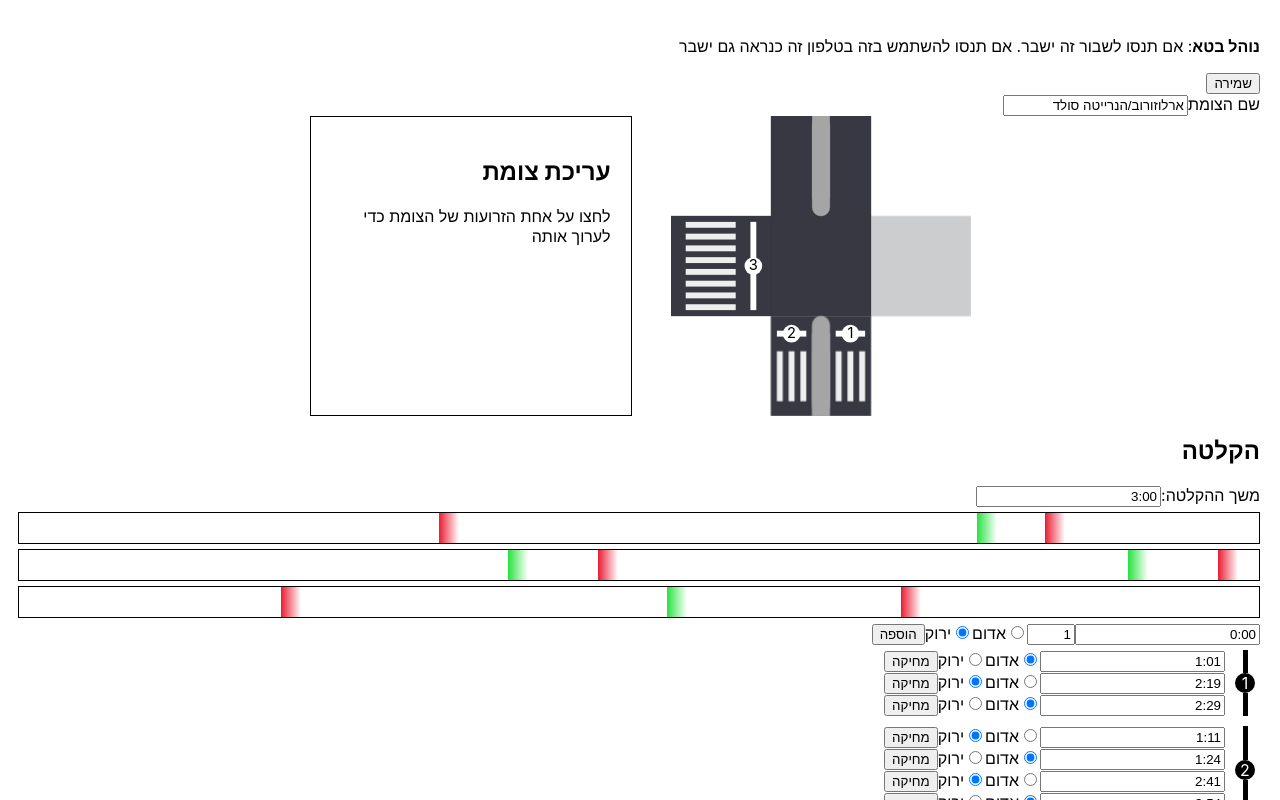
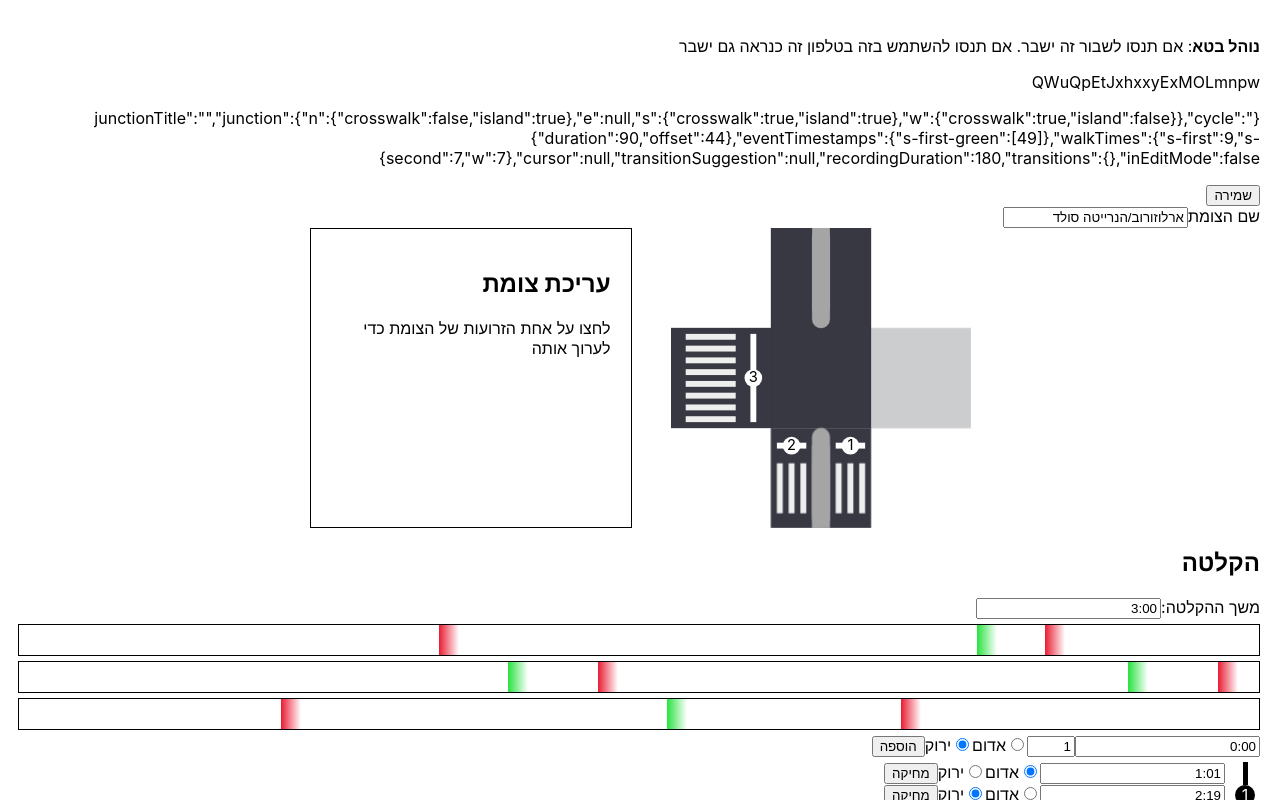
Before and after one commit to danfishgold/crosswalk-timing, a React (Vite) app: page / in a window 1280 px wide. Shown: the top 800 px of the page. Built offline with nearby package versions, Linux system fonts and the light colour scheme.

Commit message:
State encoding + decoding
There was some extra squeezing (base13-base16) that I had to give up on
because of rounding errors with very large numbers :(

```diff
--- a/src/App.tsx
+++ b/src/App.tsx
@@ -4,15 +4,19 @@ import JunctionSection from './Junction/JunctionSection'
 import RecordingSection from './Recording/RecordingSection'
 import { toggleEditMode } from './reducer'
 import SimulationSection from './Simulation/SimulationSection'
+import { decodeState, encodeState } from './stateCoding'
 import { useDispatch, useSelector } from './store'
 
 function App() {
+  const state = useSelector((state) => state)
   return (
     <div>
       <p>
         <strong>נוהל בטא</strong>: אם תנסו לשבור זה ישבר. אם תנסו להשתמש בזה
         בטלפון זה כנראה גם ישבר
       </p>
+      <p>{encodeState(state)}</p>
+      <p>{JSON.stringify(decodeState(encodeState(state)))}</p>
       <EditModeToggle />
       <JunctionSection />
       <RecordingSection />
--- a/src/reducer.ts
+++ b/src/reducer.ts
@@ -368,8 +368,11 @@ export const selectCrosswalkTransitionsAndIds = createSelector<
 
 export const selectCrosswalkIds = createSelector(
   (state: State) => state.junction,
-  (junction): CrosswalkId[] =>
-    legIds.flatMap((legId) => {
+  junctionCrosswalkIds,
+)
+
+export function junctionCrosswalkIds(junction: Junction): CrosswalkId[] {
+  return legIds.flatMap((legId) => {
     const leg = junction[legId]
     if (!leg || !leg.crosswalk) {
       return []
@@ -381,8 +384,8 @@ export const selectCrosswalkIds = createSelector(
       ]
     }
     return [{ legId: legId as LegId }]
-    }),
-)
+  })
+}
 
 export const selectCycleDurationSuggestions = createSelector(
   (state: State) => state.transitions,
--- /dev/null
+++ b/src/stateCoding.ts
@@ -0,0 +1,267 @@
+import { timedEventKey, TimedEventKey } from './Cycle/timedEvents'
+import {
+  CrosswalkId,
+  CrosswalkKey,
+  crosswalkKey,
+  Cycle,
+  Junction,
+  junctionCrosswalkIds,
+  Leg,
+  LegId,
+  legIds,
+  State,
+} from './reducer'
+
+export function encodeState(state: State): string {
+  const { junctionTitle, junction, cycle, eventTimestamps, walkTimes } = state
+  const crosswalkIds = junctionCrosswalkIds(junction)
+
+  const otherStuff = [
+    encodeJunction(junction),
+    encodeCycle(cycle),
+    encodeTimestamps(eventTimestamps, crosswalkIds),
+    encodeWalkTimes(walkTimes, crosswalkIds),
+  ].join('|')
+
+  // return `${junctionTitle}/${squeeze(otherStuff)}`
+  return squeeze(otherStuff)
+}
+
+export function decodeState(stateString: string): State | null {
+  try {
+    // const [junctionTitleString, otherStuffString] = stateString.split('/')
+    const [junctionTitleString, squeezedOtherStuffString] = ['', stateString]
+    const otherStuffString = unsqueeze(squeezedOtherStuffString)
+
+    const junctionTitle = decodeURIComponent(junctionTitleString)
+    const { junction, cycle, eventTimestamps, walkTimes } =
+      decodeOtherStuff(otherStuffString)
+    return {
+      junctionTitle,
+      junction,
+      cycle,
+      eventTimestamps,
+      walkTimes,
+      cursor: null,
+      transitionSuggestion: null,
+      recordingDuration: 180,
+      transitions: {},
+      inEditMode: false,
+    }
+  } catch (error) {
+    console.warn(error)
+    return null
+  }
+}
+
+function decodeOtherStuff(
+  otherStuffString: string,
+): Pick<State, 'junction' | 'cycle' | 'eventTimestamps' | 'walkTimes'> {
+  const [junctionString, cycleString, timestampsString, walkTimesString] =
+    otherStuffString.split('|')
+
+  const junction = decodeJunction(junctionString)
+  const crosswalkIds = junctionCrosswalkIds(junction)
+  const cycle = decodeCycle(cycleString)
+  const eventTimestamps = decodeTimestamps(timestampsString, crosswalkIds)
+  const walkTimes = decodeWalkTimes(walkTimesString, crosswalkIds)
+  return { junction, cycle, eventTimestamps, walkTimes }
+}
+
+// WALK TIMES
+
+function encodeWalkTimes(
+  walkTimes: Partial<Record<CrosswalkKey, number>>,
+  crosswalkIds: CrosswalkId[],
+): string {
+  return encodeOptionalNumberArray(
+    crosswalkIds.map(crosswalkKey).map((key) => walkTimes[key]!),
+  )
+}
+
+function decodeWalkTimes(
+  walkTimesString: string,
+  crosswalkIds: CrosswalkId[],
+): Partial<Record<CrosswalkKey, number>> {
+  const keys = crosswalkIds.map(crosswalkKey)
+  const values = decodeOptionalNumberArray(walkTimesString)
+  const entries: [CrosswalkKey, number | undefined][] = keys.map(
+    (key, index) => [key, values[index]],
+  )
+  return Object.fromEntries(entries)
+}
+
+// TIMESTAMPS
+
+function encodeTimestamps(
+  timestamps: Partial<Record<TimedEventKey, number[]>>,
+  crosswalkIds: CrosswalkId[],
+): string {
+  return crosswalkIds
+    .flatMap((id) => [timedEventKey(id, 'green'), timedEventKey(id, 'red')])
+    .map((eventKey) => encodeNumberArray(timestamps[eventKey] ?? []))
+    .join('-')
+}
+
+function decodeTimestamps(
+  timestampsString: string,
+  crosswalkIds: CrosswalkId[],
+): Partial<Record<TimedEventKey, number[]>> {
+  const keys = crosswalkIds.flatMap((id) => [
+    timedEventKey(id, 'green'),
+    timedEventKey(id, 'red'),
+  ])
+  const values = timestampsString.split('-').map(decodeNumberArray)
+
+  const entries: [TimedEventKey, number[]][] = keys.map((eventKey, index) => [
+    eventKey,
+    values[index],
+  ])
+  return Object.fromEntries(entries)
+}
+
+// CYCLE
+
+function encodeCycle(cycle: Cycle | null): string {
+  if (!cycle) {
+    return ''
+  }
+  return encodeNumberArray([cycle.duration, cycle.offset])
+}
+
+function decodeCycle(cycleString: string): Cycle | null {
+  if (cycleString === '') {
+    return null
+  }
+  const [duration, offset] = decodeNumberArray(cycleString)
+  return { duration, offset }
+}
+
+// JUNCTION
+
+/// max: 6^4 - 1 = 1295
+function encodeJunction(junction: Junction): string {
+  return parseInt(
+    legIds.map((id) => encodeLeg(junction[id]).toString()).join(''),
+    6,
+  ).toString()
+}
+
+function encodeLeg(leg: Leg | null): number {
+  if (!leg) {
+    return 5
+  }
+  return parseInt(`${leg.crosswalk ? 1 : 0}${leg.island ? 1 : 0}`, 2)
+}
+
+function decodeJunction(junctionString: string): Junction {
+  const legs = Array.from(parseInt(junctionString).toString(6)).map((digit) =>
+    decodeLeg(parseInt(digit)),
+  )
+  const entries: [LegId, Leg | null][] = legIds.map((id: LegId, index) => [
+    id,
+    legs[index],
+  ])
+  return Object.fromEntries(entries) as Junction
+}
+
+function decodeLeg(legValue: number): Leg | null {
+  if (legValue === 5) {
+    return null
+  } else {
+    const crosswalk = legValue >= 2
+    const island = legValue % 2 === 1
+    return { crosswalk, island }
+  }
+}
+
+// HELPERS
+
+function encodeNumberArray(array: number[]): string {
+  return array.map((item) => item.toString()).join(',')
+}
+
+function encodeOptionalNumberArray(array: (number | undefined)[]): string {
+  return array
+    .map((item) => (item === undefined ? '' : item.toString()))
+    .join(',')
+}
+
+function decodeNumberArray(str: string): number[] {
+  return str.split(',').map((numberString) => parseInt(numberString))
+}
+function decodeOptionalNumberArray(str: string): (number | undefined)[] {
+  return str
+    .split(',')
+    .map((item) => (item === '' ? undefined : parseInt(item)))
+}
+
+function hexToBase64(hexString: string): string {
+  const paddedHexString =
+    hexString.length % 2 === 0 ? hexString : '0' + hexString
+  const charCodes = paddedHexString
+    .match(/\w{2}/g)!
+    .map((pair) => parseInt(pair, 16))
+
+  return btoa(String.fromCharCode(...charCodes))
+}
+
+function base64ToHex(b64String: string): string {
+  const charCodesAsHex = Array.from(atob(b64String)).map((character) =>
+    character.charCodeAt(0).toString(16),
+  )
+  const paddedBase16String = charCodesAsHex
+    .map((b16Char) => (b16Char.length === 2 ? b16Char : '0' + b16Char))
+    .join('')
+  return paddedBase16String
+}
+
+const base13CharacterEnoding: Record<string, string> = {
+  '0': '0',
+  '1': '1',
+  '2': '2',
+  '3': '3',
+  '4': '4',
+  '5': '5',
+  '6': '6',
+  '7': '7',
+  '8': '8',
+  '9': '9',
+  ',': 'a',
+  '|': 'b',
+  '-': 'c',
+}
+
+const base13CharacterDecoding: Record<string, string> = {
+  '0': '0',
+  '1': '1',
+  '2': '2',
+  '3': '3',
+  '4': '4',
+  '5': '5',
+  '6': '6',
+  '7': '7',
+  '8': '8',
+  '9': '9',
+  a: ',',
+  b: '|',
+  c: '-',
+}
+
+function squeeze(stateString: string): string {
+  const base13String = Array.from(stateString)
+    .map((character) => base13CharacterEnoding[character])
+    .join('')
+  const base16String = base13String // const base16String = parseInt(base13String, 13).toString(16)
+  const base64String = hexToBase64(base16String)
+  return base64String.replace(/=/g, '').replace(/\//g, '-').replace(/\+/g, '_')
+}
+
+function unsqueeze(base64String: string): string {
+  const base16String = base64ToHex(base64String)
+  const base13String = base16String // const base13String = parseInt(base16String, 16).toString(13)
+  const string = Array.from(base13String)
+    .map((character) => base13CharacterDecoding[character])
+    .join('')
+  return string.replace(/\-/g, '/').replace(/_/g, '+')
+}
```
Lines whose indentation alone changed are shown as unchanged.
